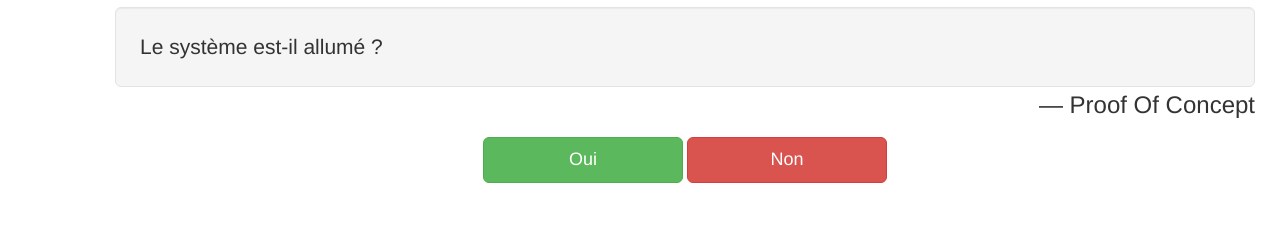
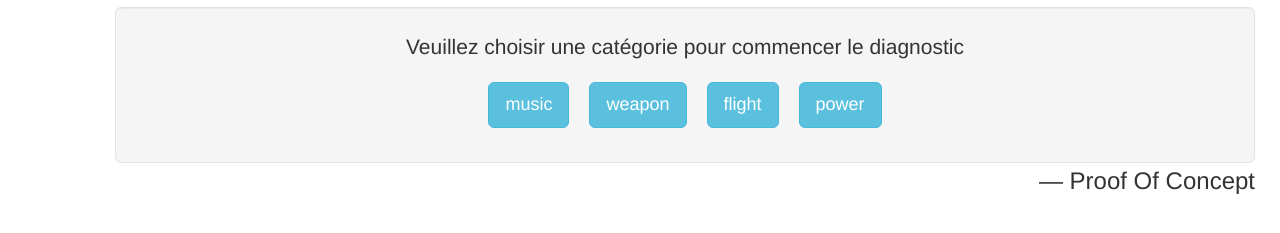
Before and after one commit to adrael/jarvis, a plain HTML site: page Jarvis3.0/index.html in a window 1280 px wide. Shown: the part 169-402 px from the top of the page. Drawn offline with Linux system fonts and the light colour scheme.

Commit message:
Category selection

```diff
--- a/Jarvis3.0/css/styles.css
+++ b/Jarvis3.0/css/styles.css
@@ -44,3 +44,16 @@ button.again, button.continue {
 .past {
 	margin-top: 50px;
 }
+
+.invisible {
+	display: none;
+}
+
+.categories {
+	text-align: center;
+}
+
+.categories button {
+	margin: 10px;
+	outline: 0 !important;
+}
--- a/Jarvis3.0/index.html
+++ b/Jarvis3.0/index.html
@@ -11,17 +11,22 @@
 	<div class="container">
 		<h1 class="bold">J.A.R.V.I.S</h1>
 
-		<div class="question well well-lg"></div>
+		<div class="categories well well-lg">
+			<p>Veuillez choisir une catégorie pour commencer le diagnostic</p>
+		</div>
+
+		<div class="question invisible well well-lg"></div>
 
 		<h3>&mdash; Proof Of Concept</h3>
 
-		<div class="actions">
+		<div class="actions invisible">
 			<button class="oui btn btn-lg btn-success" onclick="ihm.eval(1)">Oui</button>
 			<button class="non btn btn-lg btn-danger"  onclick="ihm.eval(2)">Non</button>
 
 			<button class="again btn btn-lg btn-primary"    onclick="ihm.startOver()">Recommencer</button>
 			<button class="continue btn btn-lg btn-warning" onclick="ihm.continue()">Continuer</button>
 		</div>
+
 		<div class="past"></div>
 	</div>
 
--- a/Jarvis3.0/js/finalStructure.js
+++ b/Jarvis3.0/js/finalStructure.js
@@ -47,5 +47,20 @@ var structure = {
 			{id: "d19", label: "Essayer encore et encore, c'est la clé de la réussite...", validFor: ["q17", "q18", "q19", "q20", "q21", "q22"], isFinal: true},
 			{id: "d20", label: "Après tout, la musique, à quoi ça sert ? ;)", validFor: ["q17", "q18", "q19", "q20", "q21", "!q22"], isFinal: true}
 		]
+	},
+
+	weapon: {
+		questions: [],
+		diagnostics: []
+	},
+
+	flight: {
+		questions: [],
+		diagnostics: []
+	},
+
+	power: {
+		questions: [],
+		diagnostics: []
 	}
 };
--- a/Jarvis3.0/js/ihm.js
+++ b/Jarvis3.0/js/ihm.js
@@ -1,19 +1,42 @@
 function IHM () {
 	this.container = undefined;
 	this.question = undefined;
+	this.past = undefined;
+	this.categories = undefined;
 
-	this.currentCategory = "music";
-
-	this.engine = null;
+	this.engine = new Engine();
 }
 
 IHM.prototype.initialize = function() {
 	this.container = document.querySelector("div.container");
 	this.question = document.querySelector("div.container div.question");
 	this.past = document.querySelector('div.container div.past');
+	this.categories = document.querySelector('div.container div.categories');
 
-	this.engine = new Engine();
+	for(var i in structure) {
+		var btn = document.createElement('button');
+		btn.className = 'btn btn-lg btn-info';
+		btn.innerHTML = i;
+		btn.setAttribute('onclick', "ihm.launchEngine('" + i + "')");
+		this.categories.appendChild(btn);
+	}
+};
+
+IHM.prototype.launchEngine = function(category) {
+	this.setCategory(category);
+	var invisibles = document.querySelectorAll('.invisible');
+	this.categories.className += ' invisible';
+
+	for(var i in invisibles) {
+		if(typeof invisibles[i] === 'object')
+			invisibles[i].className = invisibles[i].className.replace('invisible', '');
+	}
+
 	this.run();
+};
+
+IHM.prototype.setCategory = function(category) {
+	this.currentCategory = category;
 };
 
 IHM.prototype.eval = function(answer) {
```
